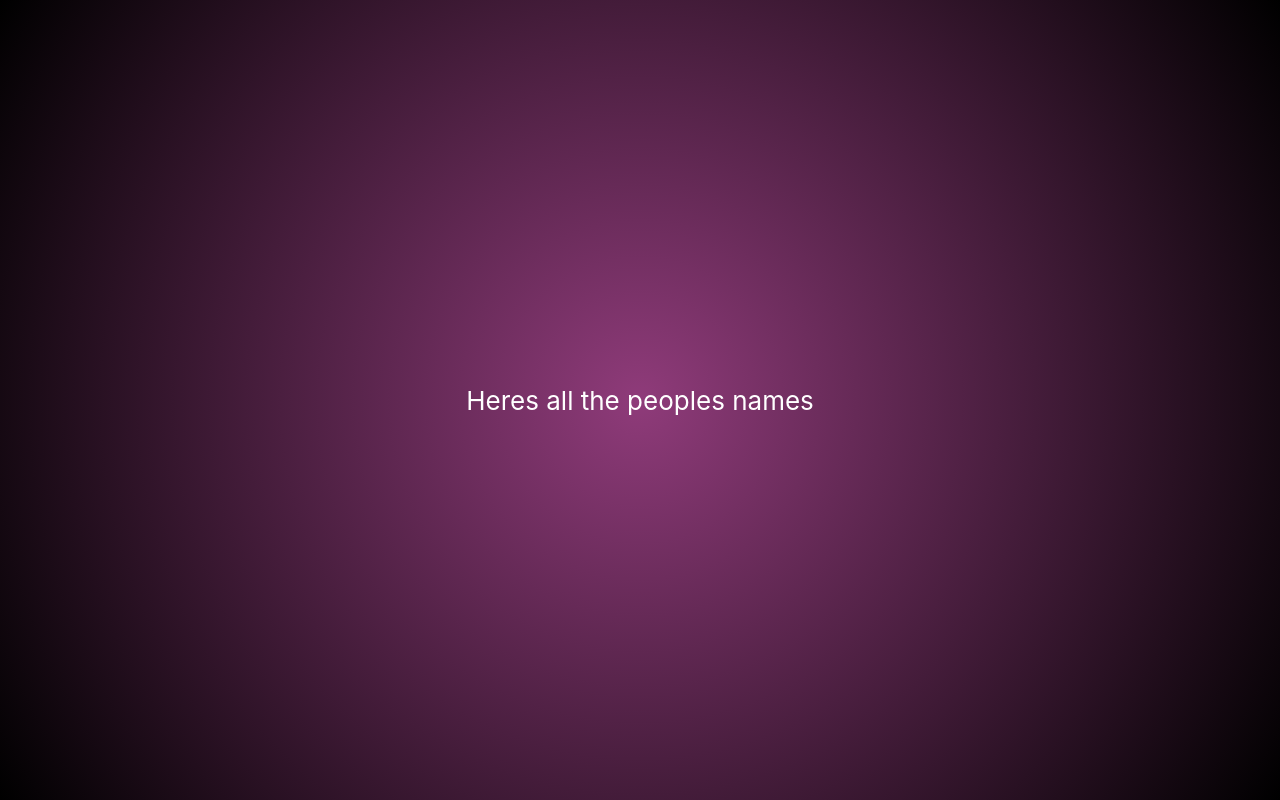
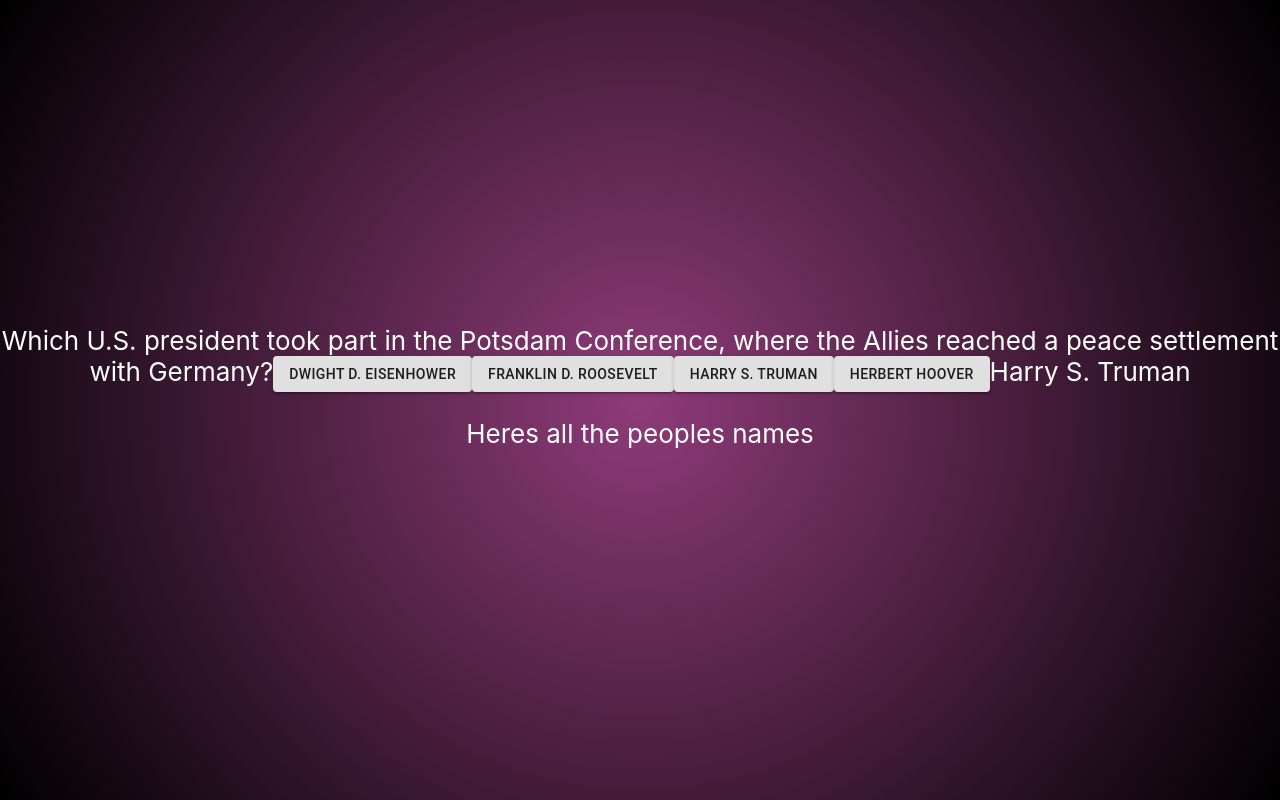
Before and after one commit to iyu46/dont-be-so-trivial, a React (Create React App) app: page /dont-be-so-trivial/game/1 in a window 1280 px wide. Built offline with nearby package versions, Linux system fonts and the light colour scheme.

Commit message:
Setup for Quickstarter and make basic structure for questions

```diff
--- a/src/components/Game.js
+++ b/src/components/Game.js
@@ -1,6 +1,7 @@
 import React from 'react';
 import { makeStyles } from '@material-ui/core/styles';
 import GrabBag from './game/GrabBag';
+import Quickstarter from './game/Quickstarter';
 
 const useStyles = makeStyles(theme => ({
     removeLinkStyling: {
@@ -18,7 +19,7 @@ const useStyles = makeStyles(theme => ({
 
 function Game(props) {
     const classes = useStyles();
-    const minigame = <GrabBag/>;
+    const minigame = <Quickstarter/>;
 
     return (
         <div>
--- /dev/null
+++ b/src/components/game/Quickstarter.js
@@ -0,0 +1,70 @@
+import React, { useState, useEffect } from 'react';
+import { makeStyles } from '@material-ui/core/styles';
+import { Button } from '@material-ui/core';
+import data from './api.json';
+
+const useStyles = makeStyles(theme => ({
+    removeLinkStyling: {
+        '&:link, &:visited, &:hover': {
+            color: 'inherit',
+            textDecoration: 'none',
+        },
+        '&:active': {
+            color: 'inherit',
+            fontWeight: 'bold',
+            textDecoration: 'none',
+        },
+      },
+}));
+
+// Returns an integer random number between min (included) and max (included):
+function randomInteger(min, max) {
+    return Math.floor(Math.random() * (max - min + 1)) + min;
+  }
+
+function Quickstarter(props) {
+    const classes = useStyles();
+    const [questions, setQuestions] = useState(data.results);
+    const displayQuestions = [];
+
+    const handleClick = (item) => {
+        if (item === displayQuestions[0].correct_answer) {
+            console.log("correct");
+        } else {
+            console.log("incorrect");
+        }
+    }
+
+    // const fakeFetchQuestions = () => {
+    //     try {
+    //         import('./api.json').then(query => {
+    //             setQuestions(query);
+    //         });
+    //     } catch(err) {};
+    // }
+
+    const populateDisplayQuestions = () => {
+        var startingIndex = randomInteger(0, 9); // generate index between 0 - 9
+        displayQuestions[0] = questions[startingIndex];
+        if (questions[startingIndex].incorrect_answers.length === 3) {
+            var randomInsertIndex = randomInteger(0, 2);
+            displayQuestions[0].answers = displayQuestions[0].incorrect_answers;
+            displayQuestions[0].answers.splice(randomInsertIndex, 0, displayQuestions[0].correct_answer);
+        }
+    }
+
+    populateDisplayQuestions();
+
+    return (
+        <div>
+                {displayQuestions[0].question}
+                {displayQuestions[0].answers.map( (item) => {
+                    return (
+                        <Button variant="contained" onClick={() => handleClick(item)}>{item}</Button>
+                )})}
+                {displayQuestions[0].correct_answer}
+        </div>
+    );
+}
+
+export default Quickstarter;
```
Also changed, not shown: src/components/game/api.json (added, +1 -0 lines).
